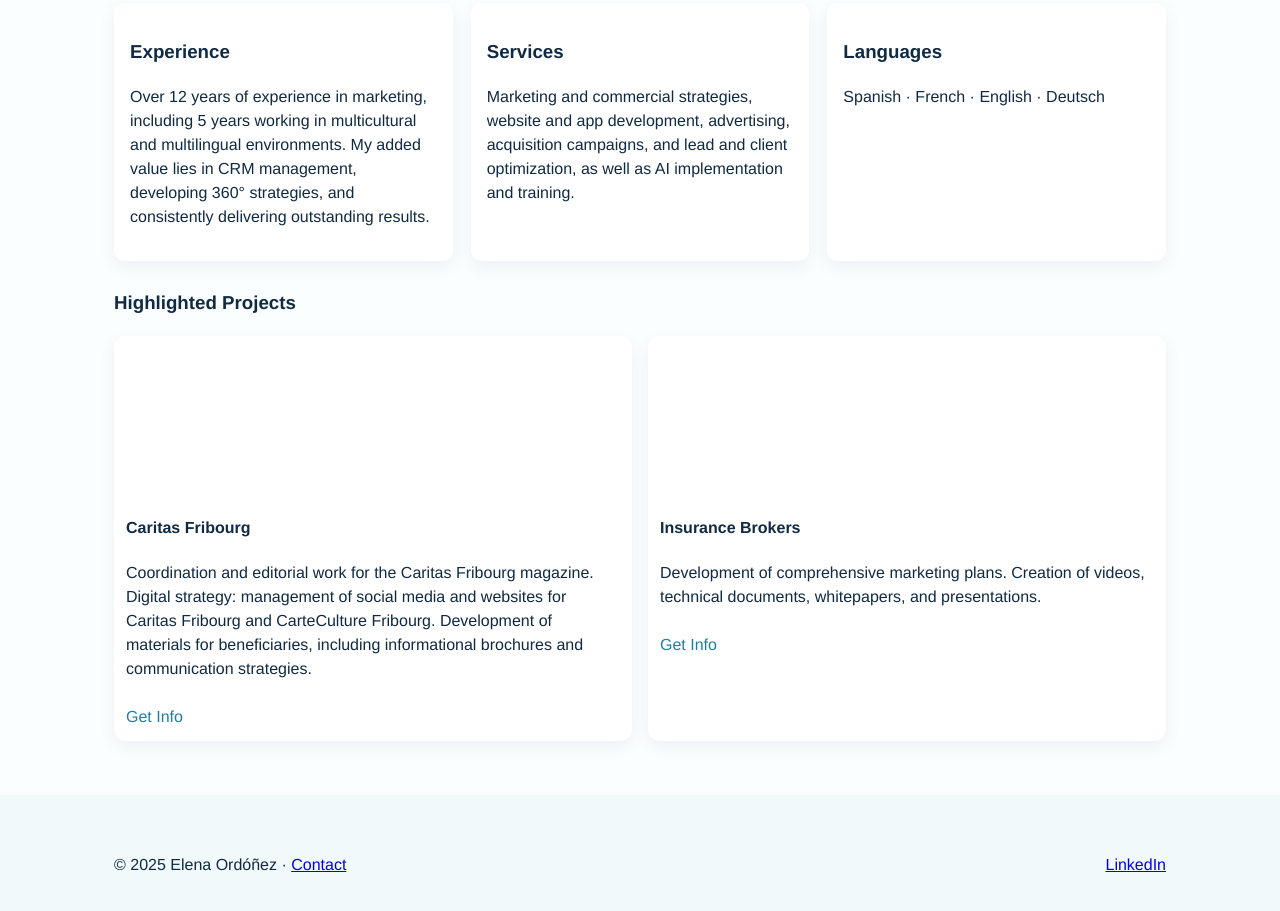
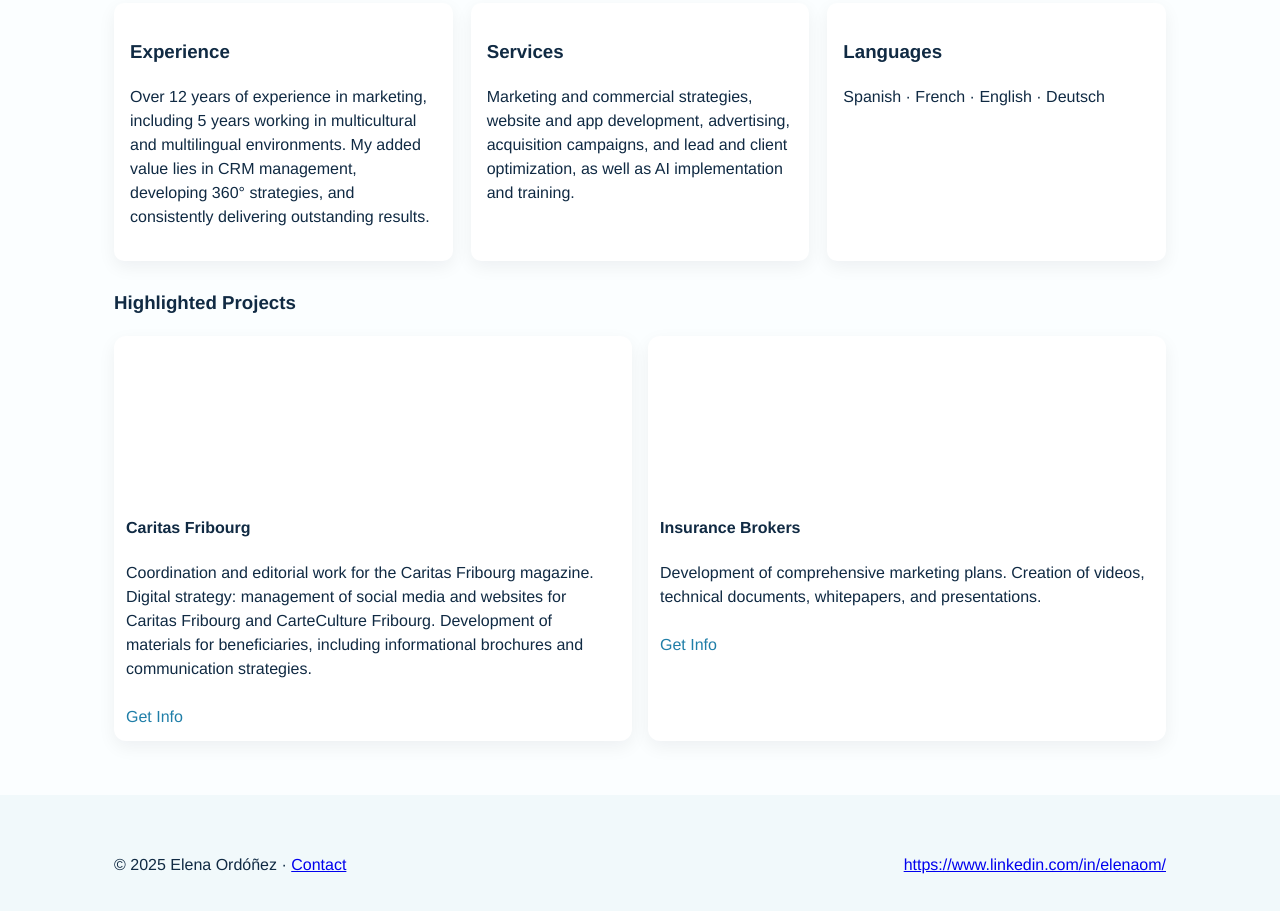
Before and after one commit to EleMiranda/elemiranda.github.io, a plain HTML site: page index.html in a window 1280 px wide. Shown: the part 481-1392 px from the top of the page. Drawn offline with Linux system fonts and the light colour scheme.

Commit message:
Update index.html

```diff
--- a/index.html
+++ b/index.html
@@ -82,7 +82,7 @@ Creation of videos, technical documents, whitepapers, and presentations.</p>
     <div class="container footer-inner">
       <p>© <span id="year"></span> Elena Ordóñez · <a href="contact.html">Contact</a></p>
       <div class="socials">
-        <a href="#" aria-label="LinkedIn">LinkedIn</a>
+        <a href="#" aria-label="LinkedIn">https://www.linkedin.com/in/elenaom/</a>
       </div>
     </div>
   </footer>
```
